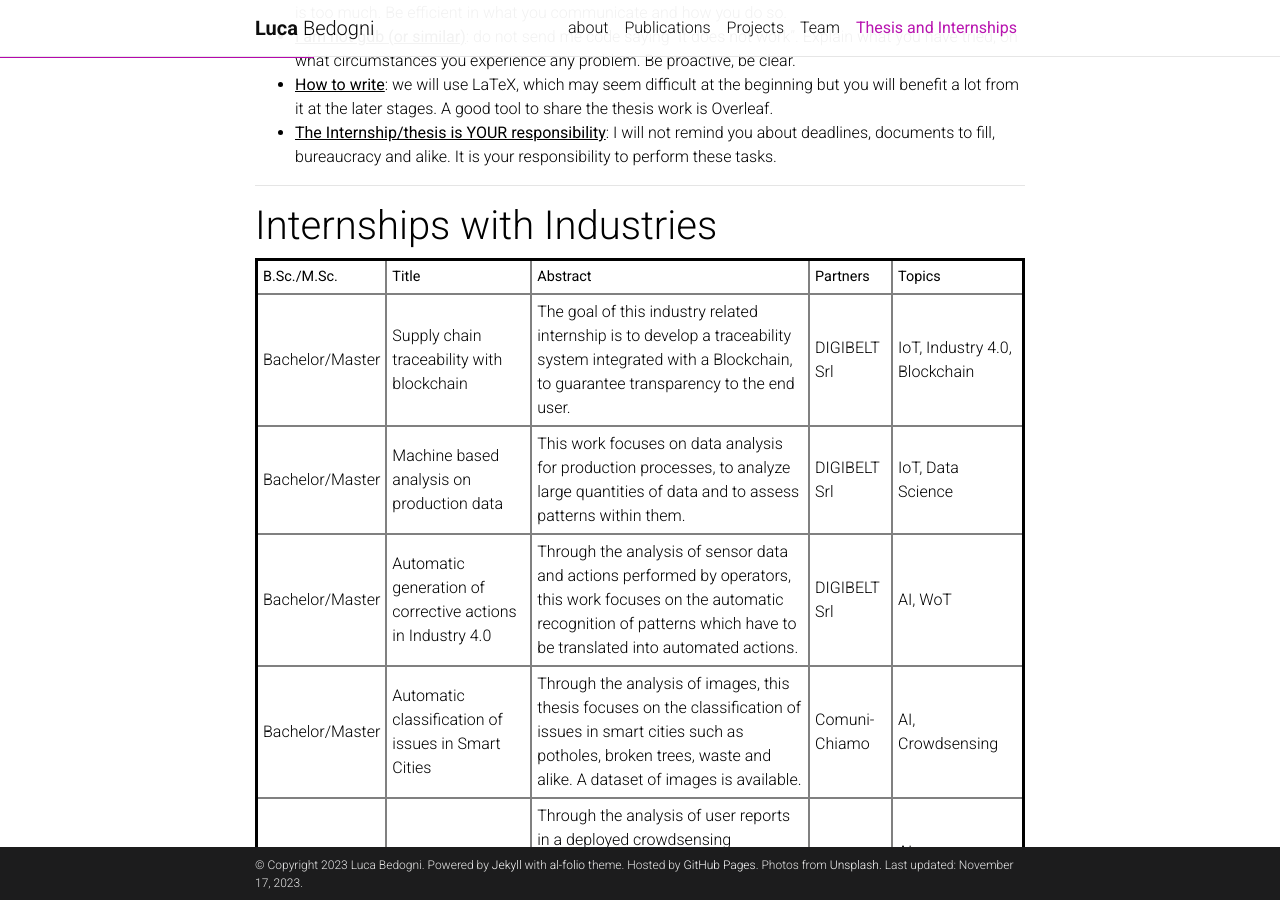
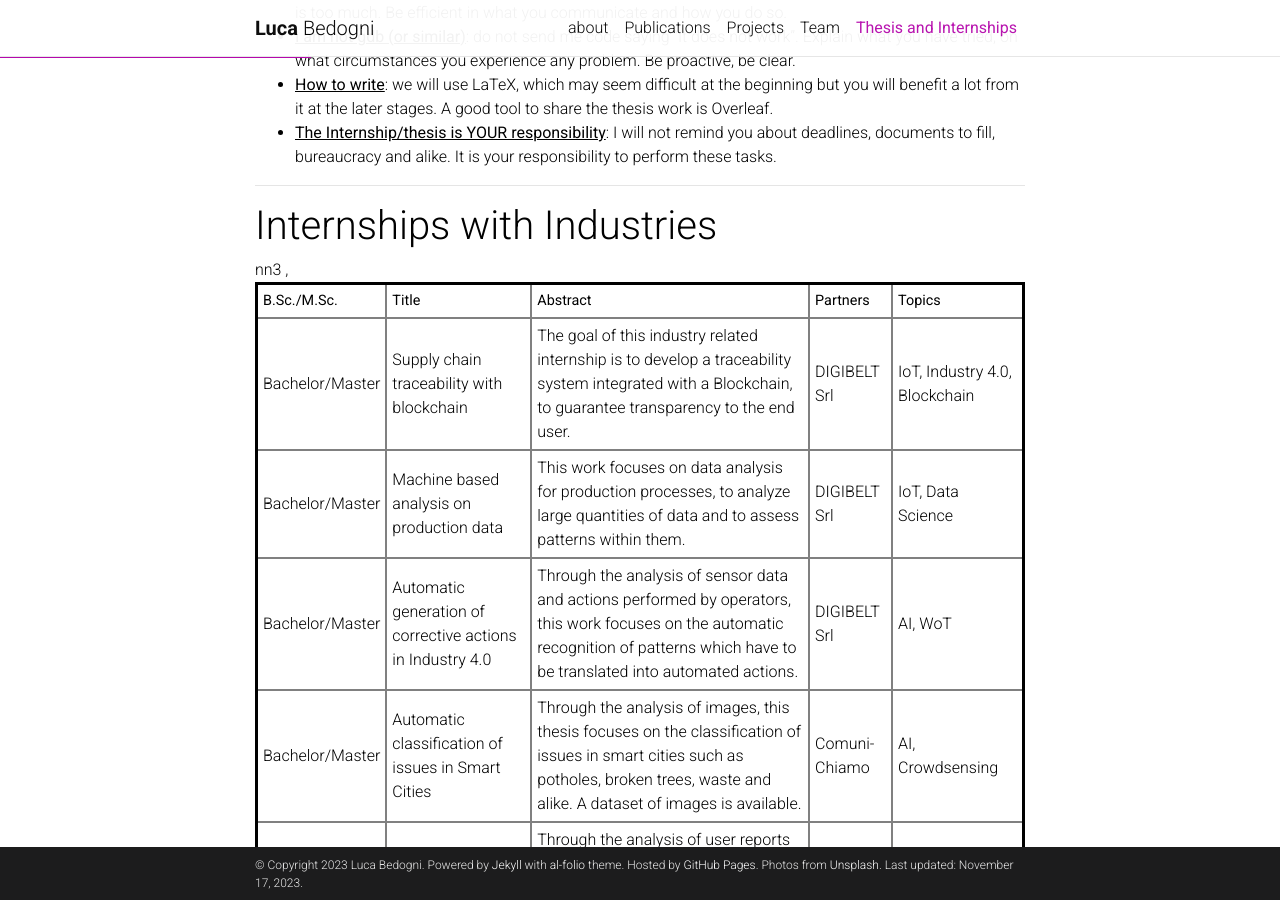
Before and after one commit to lbedogni/lbedogni.github.io, a Jekyll site: the page built from _pages/thesis.md, in a window 1280 px wide and 900 px high, scrolled down 520 px. Built offline with Jekyll 4.4.1, drawn with Linux system fonts in a browser that asks for light colours; comment, search, counter and statistics services are not loaded; a style sheet for code colours, icons or effects is not loaded.

Commit message:
Updated thesis

```diff
--- a/_pages/thesis.md
+++ b/_pages/thesis.md
@@ -54,7 +54,8 @@ I am always happy to work with Bachelor and Master students, and I am glad that
     <td>Bachelor/Master</td>
     <td>Automatic classification of issues in Smart Cities</td>
     <td>Through the analysis of images, this thesis focuses on the classification of issues in smart cities such as potholes, broken trees, waste and alike. A dataset of images is available.</td>
-    <td>Comuni-Chiamo</td>
+    <td>Comuni-Chiamo</td>nn3
+    ,
     <td>AI, Crowdsensing</td>
 </tr>
 <tr>
```
